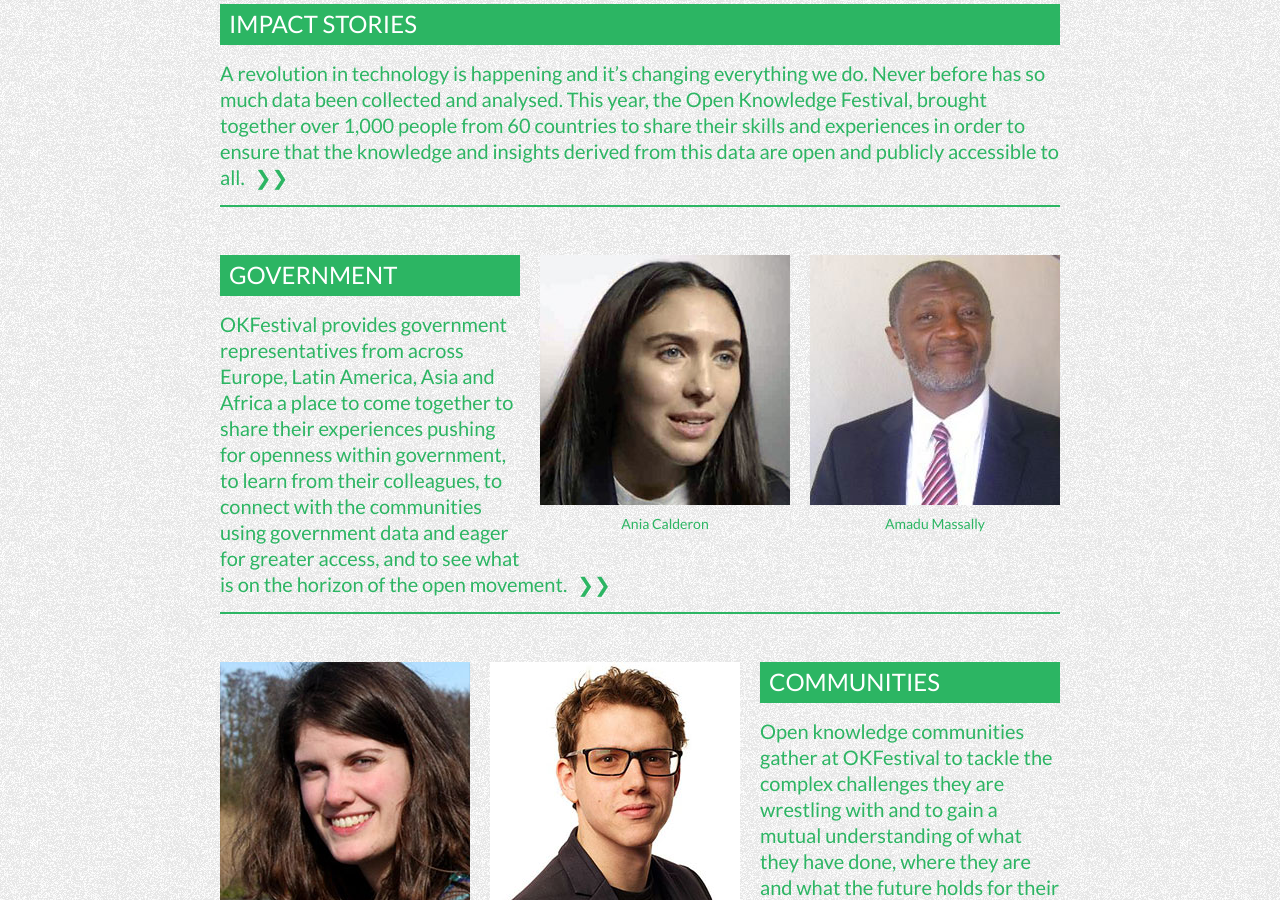
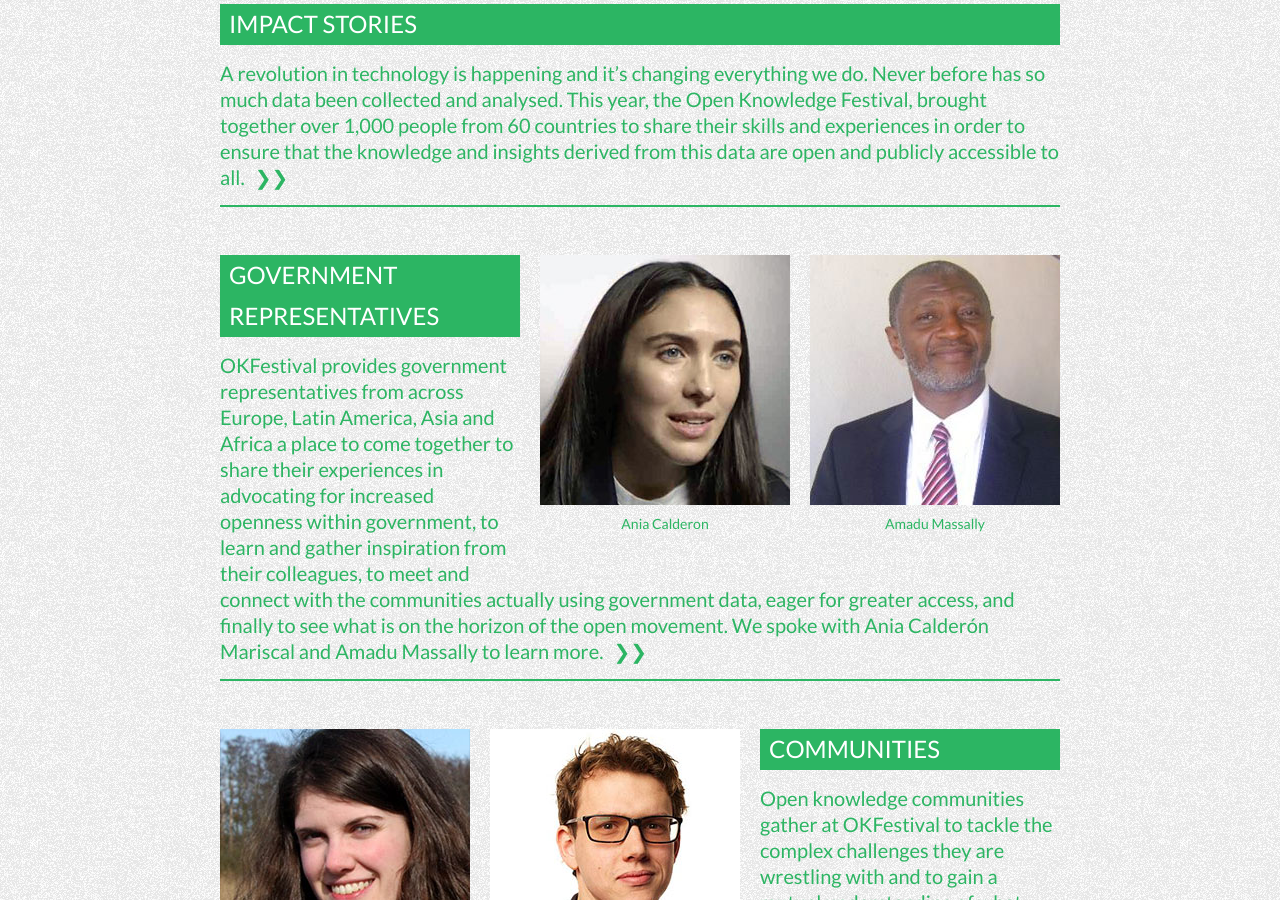
Before and after one commit to okfn/okfestival-public-report, a Jekyll site: the page built from pages/what-you-did/index.html, in a window 1280 px wide and 900 px high, scrolled down 425 px. Built offline with Jekyll 4.4.1, drawn with Linux system fonts in a browser that asks for light colours; some web fonts are replaced.

Commit message:
Update governments.md

```diff
--- a/pages/what-you-did/governments.md
+++ b/pages/what-you-did/governments.md
@@ -14,8 +14,8 @@
         -
           file: Ania_Calderon.jpg
           alt: Ania Calderon
-    caption_header: Government
-    caption: OKFestival provides government representatives from across Europe, Latin America, Asia and Africa a place to come together to share their experiences pushing for openness within government, to learn from their colleagues, to connect with the communities using government data and eager for greater access, and to see what is on the horizon of the open movement.
+    caption_header: Government Representatives
+    caption: OKFestival provides government representatives from across Europe, Latin America, Asia and Africa a place to come together to share their experiences in advocating for increased openness within government, to learn and gather inspiration from their colleagues, to meet and connect with the communities actually using government data, eager for greater access, and finally to see what is on the horizon of the open movement. We spoke with Ania Calderón Mariscal and Amadu Massally to learn more.
 
 
 ---
```
